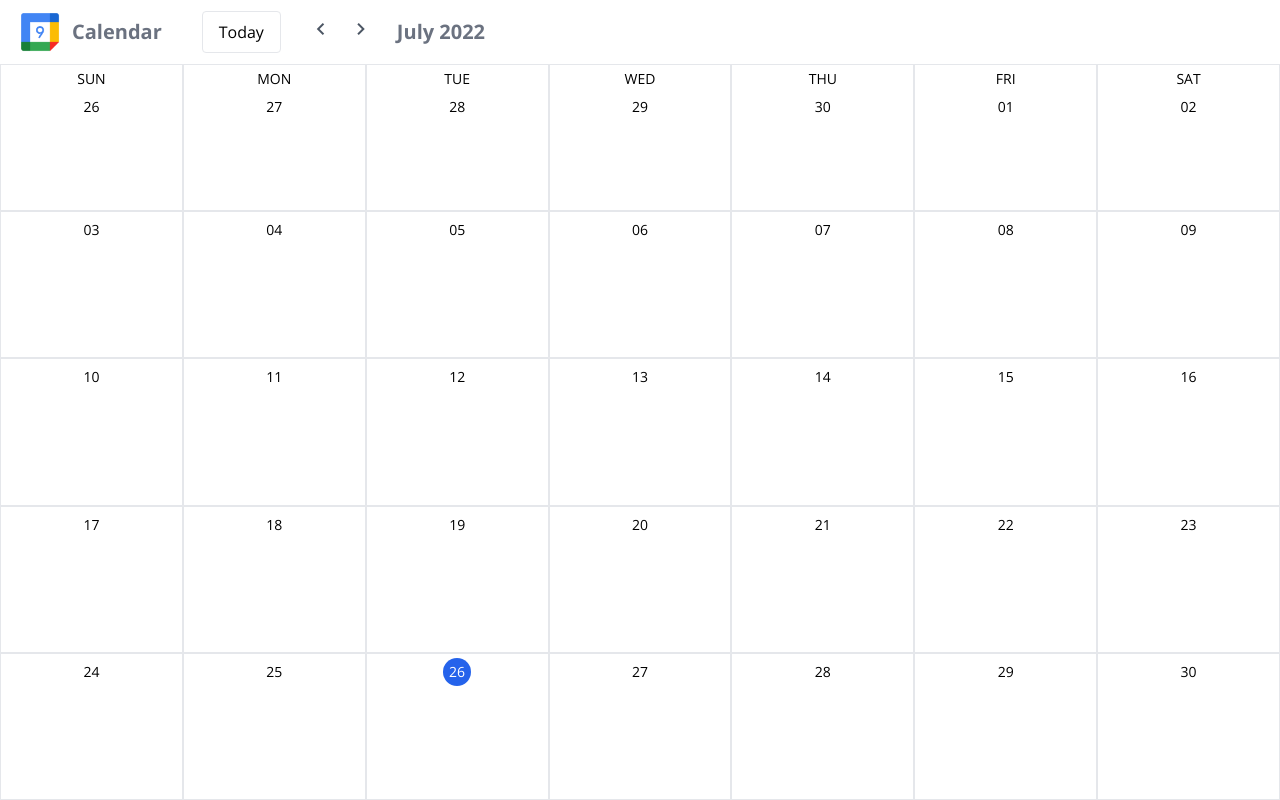
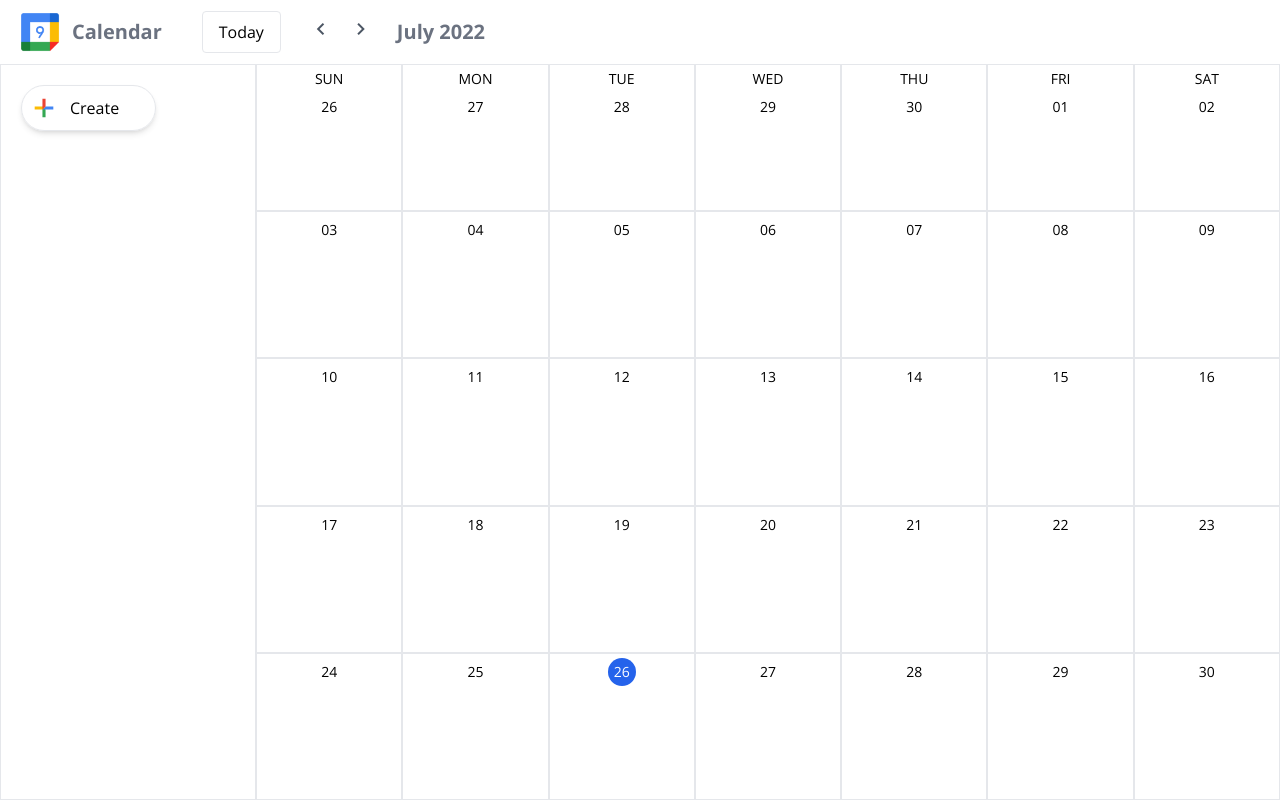
Before and after one commit to Louisss-Lam/calendar-react, a React (Create React App) app: page / in a window 1280 px wide. Built offline with nearby package versions, Linux system fonts and the light colour scheme.

Commit message:
feat: add CreateEventButton(sidebar) function

```diff
--- /dev/null
+++ b/src/components/CreateEventButton.js
@@ -0,0 +1,11 @@
+import React from 'react';
+import plusImg from '../assets/plus.svg';
+
+export default function CreateEventButton() {
+  return (
+    <button className="border p-2 rounded-full flex items-center shadow-md hover:shadow-2xl">
+        <img src={plusImg} alt="create_event" className="w-7 h-7" />
+        <span className="pl-3 pr-7">Create</span>
+    </button>
+  )
+}
--- a/src/components/Sidebar.js
+++ b/src/components/Sidebar.js
@@ -1,9 +1,10 @@
-import React from 'react'
+import React from 'react';
+import CreateEventButton from './CreateEventButton'
 
 export default function Sidebar() {
   return (
-    <div>
-
-    </div>
+    <aside className="border p-5 w-64">
+      <CreateEventButton />
+    </aside>
   )
 }
```
